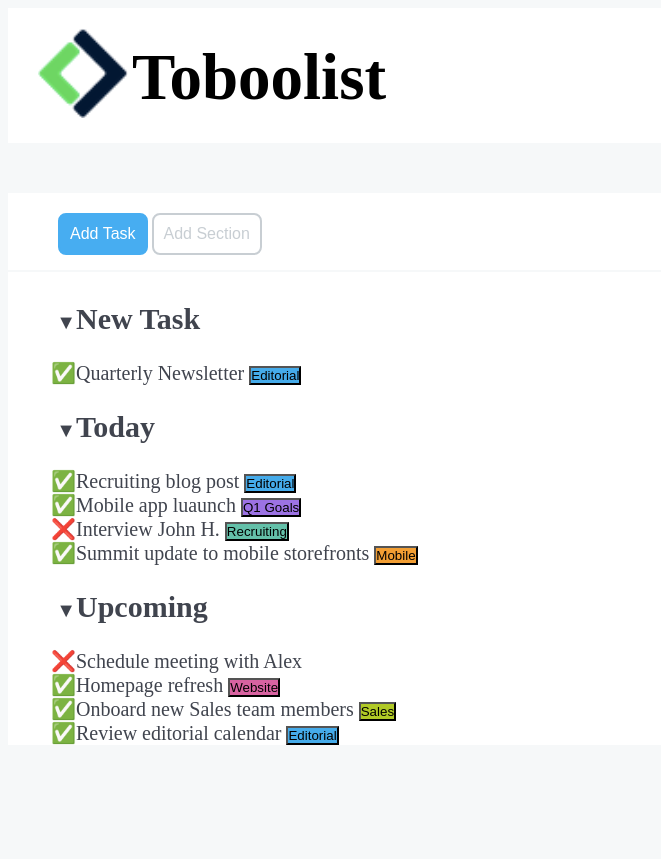
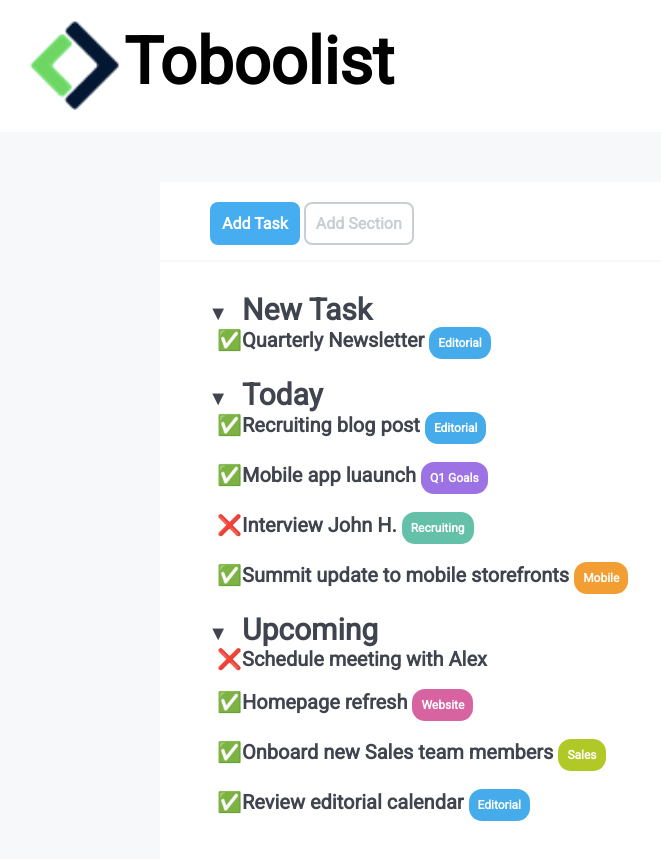
Before and after one commit to giovannitamburini/html-css-toboolist, a plain HTML site: page index.html in a window 1280 px wide. Shown: the whole page, without its empty margins (0-661 px from the left). Before the commit the page ends 800 px from the top, so only its background shows below. Drawn offline with Linux system fonts and the light colour scheme.

Commit message:
completamento esercizio

```diff
--- a/index.html
+++ b/index.html
@@ -5,6 +5,10 @@
      <meta http-equiv="X-UA-Compatible" content="IE=edge">
      <meta name="viewport" content="width=device-width, initial-scale=1.0">
      <title>Toboolist</title>
+
+     <link rel="preconnect" href="https://fonts.googleapis.com">
+     <link rel="preconnect" href="https://fonts.gstatic.com" crossorigin>
+     <link href="https://fonts.googleapis.com/css2?family=Livvic:wght@600&family=Poppins&family=Roboto&display=swap" rel="stylesheet">
 
      <link rel="stylesheet" href="style.css">
  </head>
--- a/style.css
+++ b/style.css
@@ -1,7 +1,9 @@
 *{
-    /* margin: 0; */
+    margin: 0;
     padding: 0;
     box-sizing: border-box;
+    font-family: 'Roboto', sans-serif;
+    font-weight: 600;
 }
 
 body {
@@ -23,7 +25,7 @@ header #logo{
 
 header h1 {
     display: inline-block;
-    line-height:10px;
+    line-height:85px;
     vertical-align:top;
     font-size: 65px;
 }
@@ -33,6 +35,8 @@ nav {
     padding-top: 20px;
     padding-bottom: 15px;
     padding-left: 50px;
+    width: 75%;
+    margin:auto;
 }
 
 .button-1 {
@@ -55,7 +59,23 @@ main {
     background-color: white;
     font-size: 20px;
     padding-left: 68px;
+    padding-bottom: 20px;
     color: #40444E;
+    margin-left: 50px;
+    width: 75%;
+    margin:auto;
+}
+
+main li {
+    margin-bottom: 18px;
+}
+
+li button {
+    color: #fefefc;
+    font-size: 12px;
+    padding: 9px;
+    border-radius: 13px;
+    border: none;
 }
 
 #lista-grande {
@@ -69,6 +89,7 @@ main {
 
 .freccia {
     list-style-type: "\25BC";
+    padding-left: 14px;
 }
 
 .spunta-verde {
```
